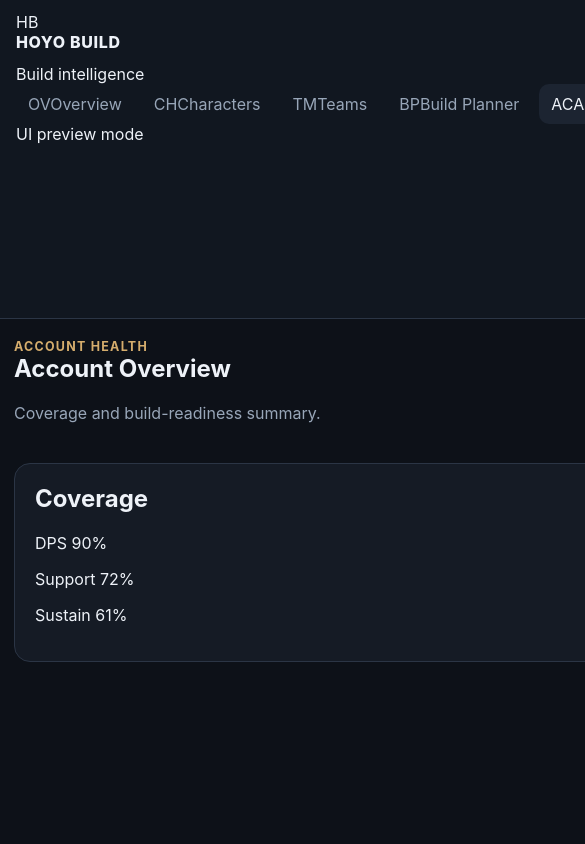
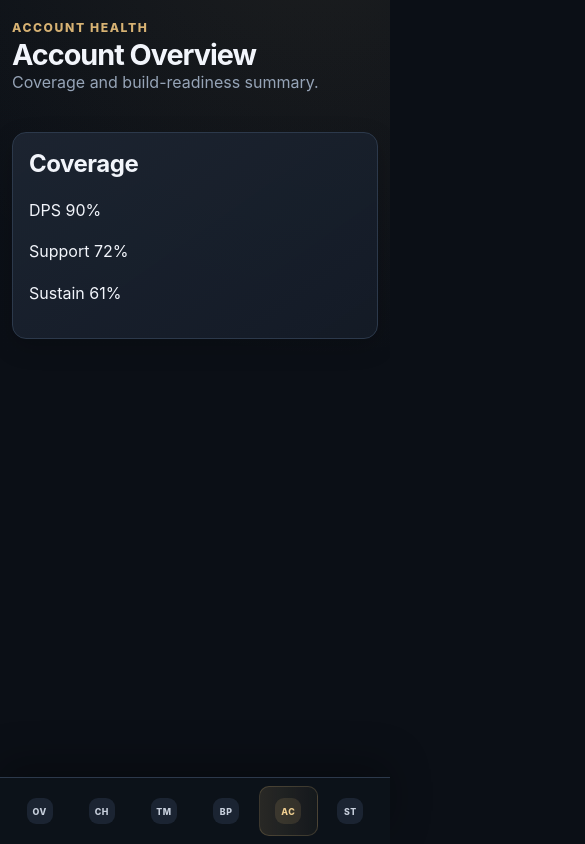
Before and after one commit to Mojimini/hoyo_2, a React (Vite) app: page /account in a window 390 px wide. Shown: the top 844 px of the page, 585 px wide, since content can reach past the window. Built offline with nearby package versions, Linux system fonts and the light colour scheme.

Commit message:
feat(ui): establish responsive design tokens and primitives

```diff
--- a/src/styles.css
+++ b/src/styles.css
@@ -1,53 +1,638 @@
 :root {
   font-family: Inter, ui-sans-serif, system-ui, -apple-system, BlinkMacSystemFont, "Segoe UI", sans-serif;
-  color: #eef2f8;
-  background: #0d1118;
+  color: #f2f5fb;
+  background: #0b0f16;
   font-synthesis: none;
   text-rendering: optimizeLegibility;
-  --bg: #0d1118;
-  --surface: #151b25;
-  --surface-2: #1c2431;
-  --border: #2b3545;
-  --text: #eef2f8;
-  --muted: #98a6b8;
-  --accent: #d5ad6d;
-  --success: #75c79a;
-  --warning: #e6b86b;
-  --danger: #e78585;
-  --radius: 16px;
+  color-scheme: dark;
+
+  --bg: #0b0f16;
+  --bg-elevated: #101620;
+  --surface: #151c27;
+  --surface-2: #1b2432;
+  --surface-3: #222d3d;
+  --surface-hover: #263244;
+  --border: #2c394b;
+  --border-strong: #3b4a60;
+  --text: #f2f5fb;
+  --text-soft: #c8d0dd;
+  --muted: #96a4b7;
+  --accent: #d7b273;
+  --accent-strong: #f0cf91;
+  --accent-soft: rgba(215, 178, 115, 0.14);
+  --success: #7bc99f;
+  --success-soft: rgba(123, 201, 159, 0.14);
+  --warning: #e4b968;
+  --warning-soft: rgba(228, 185, 104, 0.14);
+  --danger: #e98a8a;
+  --danger-soft: rgba(233, 138, 138, 0.14);
+  --info: #8fb7ee;
+
+  --radius-sm: 10px;
+  --radius-md: 14px;
+  --radius-lg: 18px;
+  --radius-xl: 24px;
+  --radius: var(--radius-lg);
+
   --space-1: 4px;
   --space-2: 8px;
   --space-3: 12px;
   --space-4: 16px;
-  --space-5: 24px;
-  --space-6: 32px;
+  --space-5: 20px;
+  --space-6: 24px;
+  --space-7: 32px;
+  --space-8: 40px;
+  --space-9: 48px;
+
+  --shadow-sm: 0 8px 24px rgba(0, 0, 0, 0.18);
+  --shadow-md: 0 18px 50px rgba(0, 0, 0, 0.26);
+  --focus-ring: 0 0 0 3px rgba(215, 178, 115, 0.3);
+  --sidebar-width: 252px;
+  --content-max: 1180px;
 }
 
-* { box-sizing: border-box; }
-body { margin: 0; min-width: 320px; min-height: 100vh; background: var(--bg); color: var(--text); }
-a { color: inherit; text-decoration: none; }
-button, input, select { font: inherit; }
+* {
+  box-sizing: border-box;
+}
 
-.app-shell { min-height: 100vh; display: grid; grid-template-columns: 240px minmax(0, 1fr); }
-.sidebar { border-right: 1px solid var(--border); background: #111720; padding: 24px 16px; position: sticky; top: 0; height: 100vh; }
-.brand { font-weight: 800; letter-spacing: .04em; margin-bottom: 28px; }
-.nav { display: grid; gap: 8px; }
-.nav a { padding: 10px 12px; border-radius: 10px; color: var(--muted); }
-.nav a.active, .nav a:hover { color: var(--text); background: var(--surface-2); }
-.main { min-width: 0; padding: 28px; }
-.page { width: min(1180px, 100%); margin: 0 auto; }
-.page-header { display: flex; align-items: end; justify-content: space-between; gap: 16px; margin-bottom: 24px; }
-.eyebrow { color: var(--accent); font-size: .78rem; font-weight: 700; letter-spacing: .1em; text-transform: uppercase; }
-h1, h2, h3, p { margin-top: 0; }
-.muted { color: var(--muted); }
-.card { background: var(--surface); border: 1px solid var(--border); border-radius: var(--radius); padding: 20px; }
-.grid { display: grid; gap: 16px; }
+html {
+  background: var(--bg);
+}
+
+body {
+  margin: 0;
+  min-width: 320px;
+  min-height: 100vh;
+  background:
+    radial-gradient(circle at 82% -10%, rgba(215, 178, 115, 0.08), transparent 28rem),
+    linear-gradient(180deg, #0c1118 0%, var(--bg) 42%);
+  color: var(--text);
+}
+
+button,
+input,
+select,
+textarea {
+  font: inherit;
+}
+
+button,
+a,
+input,
+select,
+textarea {
+  -webkit-tap-highlight-color: transparent;
+}
+
+a {
+  color: inherit;
+  text-decoration: none;
+}
+
+button:focus-visible,
+a:focus-visible,
+input:focus-visible,
+select:focus-visible,
+textarea:focus-visible,
+[tabindex]:focus-visible {
+  outline: 2px solid var(--accent-strong);
+  outline-offset: 3px;
+}
+
+::selection {
+  background: var(--accent-soft);
+  color: var(--text);
+}
+
+.app-shell {
+  min-height: 100vh;
+  display: grid;
+  grid-template-columns: var(--sidebar-width) minmax(0, 1fr);
+}
+
+.sidebar {
+  position: sticky;
+  top: 0;
+  height: 100vh;
+  display: flex;
+  flex-direction: column;
+  gap: var(--space-7);
+  padding: var(--space-6) var(--space-4);
+  border-right: 1px solid rgba(255, 255, 255, 0.07);
+  background: rgba(14, 20, 29, 0.9);
+  backdrop-filter: blur(18px);
+  z-index: 20;
+}
+
+.brand-block {
+  display: flex;
+  align-items: center;
+  gap: var(--space-3);
+  padding: 0 var(--space-2);
+}
+
+.brand-mark {
+  width: 42px;
+  height: 42px;
+  display: grid;
+  place-items: center;
+  flex: 0 0 auto;
+  border: 1px solid rgba(215, 178, 115, 0.5);
+  border-radius: 13px;
+  color: var(--accent-strong);
+  background: linear-gradient(145deg, rgba(215, 178, 115, 0.18), rgba(215, 178, 115, 0.04));
+  box-shadow: inset 0 1px 0 rgba(255, 255, 255, 0.08);
+  font-size: 0.78rem;
+  font-weight: 900;
+  letter-spacing: 0.08em;
+}
+
+.brand {
+  font-size: 0.92rem;
+  font-weight: 800;
+  letter-spacing: 0.08em;
+}
+
+.brand-subtitle {
+  margin-top: 2px;
+  color: var(--muted);
+  font-size: 0.72rem;
+}
+
+.nav {
+  display: grid;
+  gap: var(--space-2);
+}
+
+.nav a {
+  min-height: 44px;
+  display: flex;
+  align-items: center;
+  gap: var(--space-3);
+  padding: 9px 11px;
+  border: 1px solid transparent;
+  border-radius: var(--radius-sm);
+  color: var(--muted);
+  font-size: 0.9rem;
+  font-weight: 650;
+  transition: color 160ms ease, background 160ms ease, border-color 160ms ease, transform 160ms ease;
+}
+
+.nav a:hover {
+  color: var(--text);
+  background: rgba(255, 255, 255, 0.035);
+}
+
+.nav a.active {
+  color: var(--text);
+  border-color: rgba(215, 178, 115, 0.2);
+  background: linear-gradient(90deg, rgba(215, 178, 115, 0.14), rgba(215, 178, 115, 0.045));
+}
+
+.nav-icon {
+  width: 30px;
+  height: 30px;
+  display: grid;
+  place-items: center;
+  flex: 0 0 auto;
+  border-radius: 9px;
+  background: var(--surface-2);
+  color: var(--text-soft);
+  font-size: 0.62rem;
+  font-weight: 850;
+  letter-spacing: 0.05em;
+}
+
+.nav a.active .nav-icon {
+  background: var(--accent-soft);
+  color: var(--accent-strong);
+}
+
+.sidebar-footer {
+  margin-top: auto;
+  display: flex;
+  align-items: center;
+  gap: var(--space-2);
+  padding: 0 var(--space-2);
+  color: var(--muted);
+  font-size: 0.72rem;
+}
+
+.status-dot {
+  width: 7px;
+  height: 7px;
+  border-radius: 999px;
+  background: var(--success);
+  box-shadow: 0 0 0 4px var(--success-soft);
+}
+
+.main {
+  min-width: 0;
+  padding: var(--space-7);
+}
+
+.page {
+  width: min(var(--content-max), 100%);
+  margin: 0 auto;
+}
+
+.page-header {
+  display: flex;
+  align-items: flex-end;
+  justify-content: space-between;
+  gap: var(--space-5);
+  margin-bottom: var(--space-6);
+}
+
+.page-header__copy {
+  min-width: 0;
+}
+
+.page-header h1,
+h1 {
+  margin: 4px 0 0;
+  font-size: clamp(1.8rem, 2.5vw, 2.55rem);
+  line-height: 1.08;
+  letter-spacing: -0.035em;
+}
+
+.page-header__description {
+  max-width: 720px;
+  margin-top: var(--space-3);
+  color: var(--muted);
+  line-height: 1.6;
+}
+
+.page-header__actions {
+  display: flex;
+  align-items: center;
+  justify-content: flex-end;
+  gap: var(--space-2);
+  flex-wrap: wrap;
+}
+
+.eyebrow {
+  color: var(--accent);
+  font-size: 0.76rem;
+  font-weight: 800;
+  letter-spacing: 0.13em;
+  text-transform: uppercase;
+}
+
+h1,
+h2,
+h3,
+p {
+  margin-top: 0;
+}
+
+h2,
+h3 {
+  color: var(--text);
+  letter-spacing: -0.02em;
+}
+
+p {
+  line-height: 1.6;
+}
+
+.muted {
+  color: var(--muted);
+}
+
+.grid {
+  display: grid;
+  gap: var(--space-4);
+}
+
+.card,
+.ui-card {
+  position: relative;
+  overflow: hidden;
+  padding: var(--space-5);
+  border: 1px solid var(--border);
+  border-radius: var(--radius-lg);
+  background: linear-gradient(145deg, rgba(28, 36, 49, 0.96), rgba(20, 27, 38, 0.98));
+  box-shadow: var(--shadow-sm);
+}
+
+.ui-card--interactive {
+  transition: transform 170ms ease, border-color 170ms ease, box-shadow 170ms ease;
+}
+
+.ui-card--interactive:hover {
+  transform: translateY(-2px);
+  border-color: var(--border-strong);
+  box-shadow: var(--shadow-md);
+}
+
+.status-badge {
+  width: fit-content;
+  display: inline-flex;
+  align-items: center;
+  gap: 7px;
+  min-height: 27px;
+  padding: 4px 9px;
+  border: 1px solid var(--border);
+  border-radius: 999px;
+  background: var(--surface-2);
+  color: var(--text-soft);
+  font-size: 0.72rem;
+  font-weight: 800;
+  letter-spacing: 0.015em;
+}
+
+.status-badge__dot {
+  width: 7px;
+  height: 7px;
+  border-radius: 999px;
+  background: currentColor;
+}
+
+.status-badge--needs-work {
+  color: var(--danger);
+  border-color: rgba(233, 138, 138, 0.24);
+  background: var(--danger-soft);
+}
+
+.status-badge--good {
+  color: var(--info);
+  border-color: rgba(143, 183, 238, 0.24);
+  background: rgba(143, 183, 238, 0.12);
+}
+
+.status-badge--recommended {
+  color: var(--accent-strong);
+  border-color: rgba(215, 178, 115, 0.27);
+  background: var(--accent-soft);
+}
+
+.status-badge--complete {
+  color: var(--success);
+  border-color: rgba(123, 201, 159, 0.24);
+  background: var(--success-soft);
+}
+
+.progress {
+  display: grid;
+  gap: var(--space-2);
+}
+
+.progress__meta {
+  display: flex;
+  justify-content: space-between;
+  gap: var(--space-3);
+  color: var(--text-soft);
+  font-size: 0.78rem;
+  font-weight: 650;
+}
+
+.progress__track {
+  height: 8px;
+  overflow: hidden;
+  border-radius: 999px;
+  background: rgba(255, 255, 255, 0.08);
+}
+
+.progress__fill {
+  display: block;
+  height: 100%;
+  border-radius: inherit;
+  transition: width 220ms ease;
+}
+
+.progress__fill--accent { background: var(--accent); }
+.progress__fill--success { background: var(--success); }
+.progress__fill--warning { background: var(--warning); }
+.progress__fill--danger { background: var(--danger); }
+
+.ui-button {
+  min-height: 40px;
+  display: inline-flex;
+  align-items: center;
+  justify-content: center;
+  gap: var(--space-2);
+  border: 1px solid transparent;
+  border-radius: var(--radius-sm);
+  cursor: pointer;
+  font-weight: 750;
+  line-height: 1;
+  transition: transform 150ms ease, background 150ms ease, border-color 150ms ease, color 150ms ease, opacity 150ms ease;
+}
+
+.ui-button:hover:not(:disabled) {
+  transform: translateY(-1px);
+}
+
+.ui-button:active:not(:disabled) {
+  transform: translateY(0);
+}
+
+.ui-button:disabled {
+  cursor: not-allowed;
+  opacity: 0.45;
+}
+
+.ui-button--sm { min-height: 34px; padding: 7px 11px; font-size: 0.76rem; }
+.ui-button--md { padding: 10px 14px; font-size: 0.84rem; }
+.ui-button--lg { min-height: 46px; padding: 12px 18px; font-size: 0.92rem; }
+
+.ui-button--primary {
+  color: #17130d;
+  background: linear-gradient(180deg, var(--accent-strong), var(--accent));
+  border-color: rgba(255, 255, 255, 0.16);
+}
+
+.ui-button--secondary {
+  color: var(--text);
+  background: var(--surface-2);
+  border-color: var(--border);
+}
+
+.ui-button--secondary:hover:not(:disabled) {
+  background: var(--surface-3);
+  border-color: var(--border-strong);
+}
+
+.ui-button--ghost {
+  color: var(--text-soft);
+  background: transparent;
+  border-color: transparent;
+}
+
+.ui-button--ghost:hover:not(:disabled) {
+  color: var(--text);
+  background: rgba(255, 255, 255, 0.045);
+}
+
+.ui-button--danger {
+  color: var(--danger);
+  background: var(--danger-soft);
+  border-color: rgba(233, 138, 138, 0.24);
+}
+
+.tabs {
+  min-width: 0;
+}
+
+.tabs__list {
+  display: flex;
+  gap: var(--space-1);
+  overflow-x: auto;
+  padding: 4px;
+  border: 1px solid var(--border);
+  border-radius: var(--radius-md);
+  background: rgba(12, 17, 24, 0.66);
+  scrollbar-width: thin;
+}
+
+.tabs__tab {
+  min-height: 38px;
+  padding: 8px 13px;
+  border: 0;
+  border-radius: 10px;
+  background: transparent;
+  color: var(--muted);
+  cursor: pointer;
+  white-space: nowrap;
+  font-weight: 700;
+}
+
+.tabs__tab:hover:not(:disabled) {
+  color: var(--text-soft);
+  background: rgba(255, 255, 255, 0.035);
+}
+
+.tabs__tab[aria-selected="true"] {
+  color: var(--text);
+  background: var(--surface-2);
+  box-shadow: inset 0 0 0 1px var(--border);
+}
+
+.tabs__tab:disabled {
+  opacity: 0.4;
+  cursor: not-allowed;
+}
+
+.tabs__panel {
+  padding-top: var(--space-4);
+}
+
+@media (max-width: 900px) {
+  :root {
+    --sidebar-width: 214px;
+  }
+
+  .main {
+    padding: var(--space-6) var(--space-5);
+  }
+
+  .nav-label {
+    font-size: 0.84rem;
+  }
+}
 
 @media (max-width: 760px) {
-  .app-shell { grid-template-columns: 1fr; }
-  .sidebar { height: auto; position: static; border-right: 0; border-bottom: 1px solid var(--border); padding: 12px 16px; }
-  .brand { margin-bottom: 12px; }
-  .nav { display: flex; overflow-x: auto; }
-  .nav a { white-space: nowrap; }
-  .main { padding: 20px 14px; }
+  .app-shell {
+    display: block;
+    padding-bottom: 76px;
+  }
+
+  .sidebar {
+    position: fixed;
+    inset: auto 0 0 0;
+    width: 100%;
+    height: auto;
+    padding: 8px max(10px, env(safe-area-inset-right)) calc(8px + env(safe-area-inset-bottom)) max(10px, env(safe-area-inset-left));
+    border-top: 1px solid var(--border);
+    border-right: 0;
+    background: rgba(13, 19, 27, 0.96);
+    box-shadow: 0 -14px 40px rgba(0, 0, 0, 0.28);
+  }
+
+  .brand-block,
+  .sidebar-footer {
+    display: none;
+  }
+
+  .nav {
+    display: grid;
+    grid-template-columns: repeat(6, minmax(0, 1fr));
+    gap: 3px;
+  }
+
+  .nav a {
+    min-height: 54px;
+    display: grid;
+    justify-items: center;
+    align-content: center;
+    gap: 3px;
+    padding: 5px 2px;
+    border-radius: 10px;
+    font-size: 0.66rem;
+  }
+
+  .nav-icon {
+    width: 26px;
+    height: 26px;
+    font-size: 0.55rem;
+  }
+
+  .nav-label {
+    max-width: 100%;
+    overflow: hidden;
+    text-overflow: ellipsis;
+    font-size: 0.62rem;
+    font-weight: 700;
+  }
+
+  .main {
+    padding: var(--space-5) 14px;
+  }
+
+  .page-header {
+    align-items: flex-start;
+    flex-direction: column;
+    margin-bottom: var(--space-5);
+  }
+
+  .page-header__actions {
+    width: 100%;
+    justify-content: flex-start;
+  }
+
+  .card,
+  .ui-card {
+    padding: var(--space-4);
+    border-radius: var(--radius-md);
+  }
 }
+
+@media (max-width: 430px) {
+  .nav a {
+    min-height: 50px;
+  }
+
+  .nav-label {
+    display: none;
+  }
+
+  .app-shell {
+    padding-bottom: 68px;
+  }
+
+  .main {
+    padding-inline: 12px;
+  }
+}
+
+@media (prefers-reduced-motion: reduce) {
+  *,
+  *::before,
+  *::after {
+    scroll-behavior: auto !important;
+    animation-duration: 0.01ms !important;
+    animation-iteration-count: 1 !important;
+    transition-duration: 0.01ms !important;
+  }
+}
```
